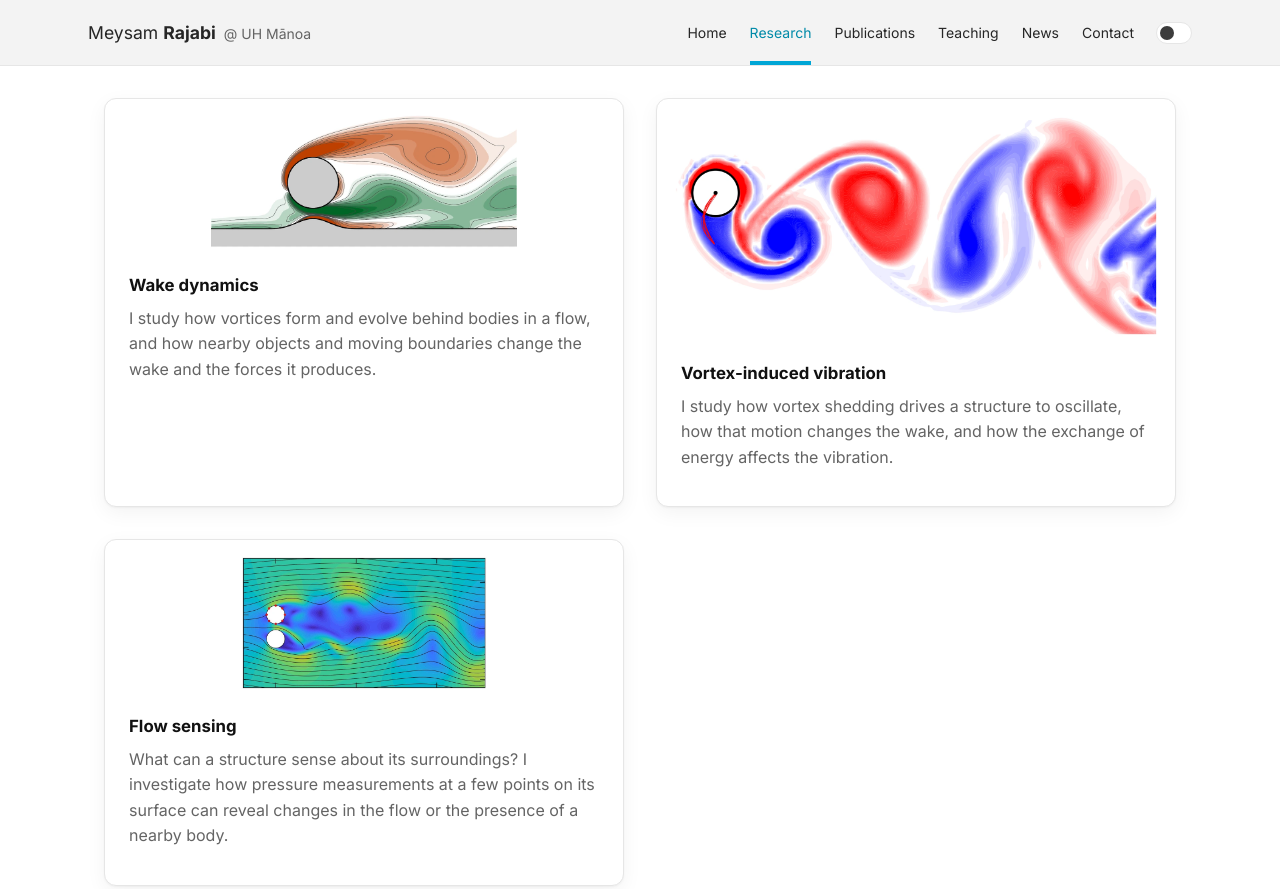
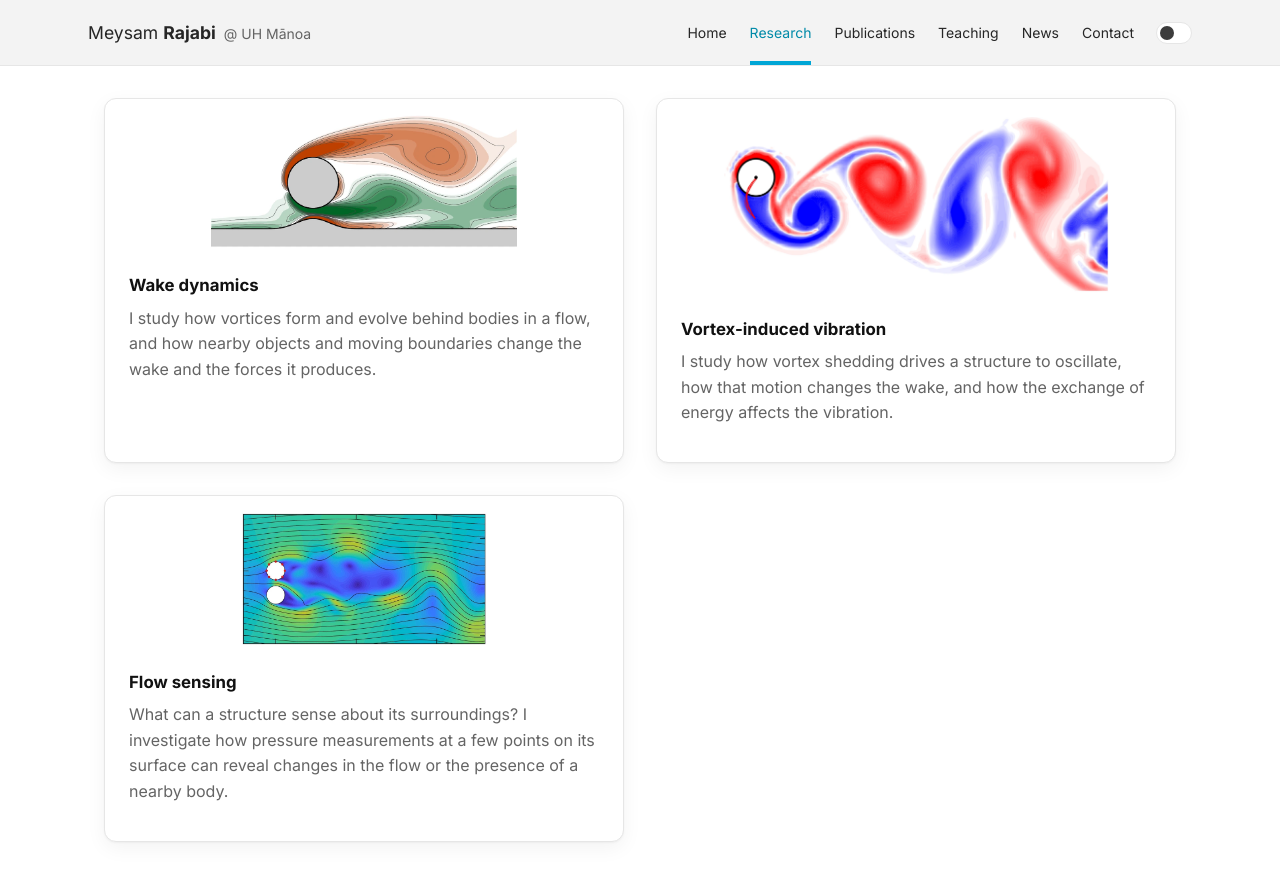
Before and after one commit to meysamrajabi95/meysamrajabi95.github.io, a plain HTML site: page research/index.html in a window 1280 px wide. Shown: the top 889 px of the page. Drawn offline with Linux system fonts and the light colour scheme.

Commit message:
Reduce the VIV card figure to 80 percent width

```diff
--- a/assets/research-gallery.css
+++ b/assets/research-gallery.css
@@ -40,8 +40,12 @@
   object-fit: contain;
 }
 
-.topic-image-wide,
+.topic-image-wide {
+  height: auto;
+}
+
 .topic-image-wide img {
+  width: 80%;
   height: auto;
 }
 
--- a/research/index.html
+++ b/research/index.html
@@ -16,7 +16,7 @@
   <script src="../assets/theme.js"></script>
   <link rel="stylesheet" href="../assets/style.css">
   <script src="../assets/site.js" defer></script>
-  <link rel="stylesheet" href="../assets/research-gallery.css?v=viv-wake">
+  <link rel="stylesheet" href="../assets/research-gallery.css?v=viv-wake-2">
   <script src="../assets/research.js" defer></script>
 </head>
 <body data-page="research">
```
